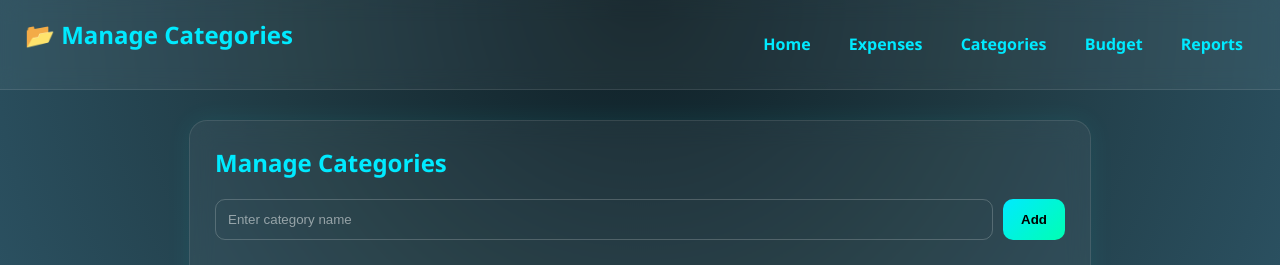
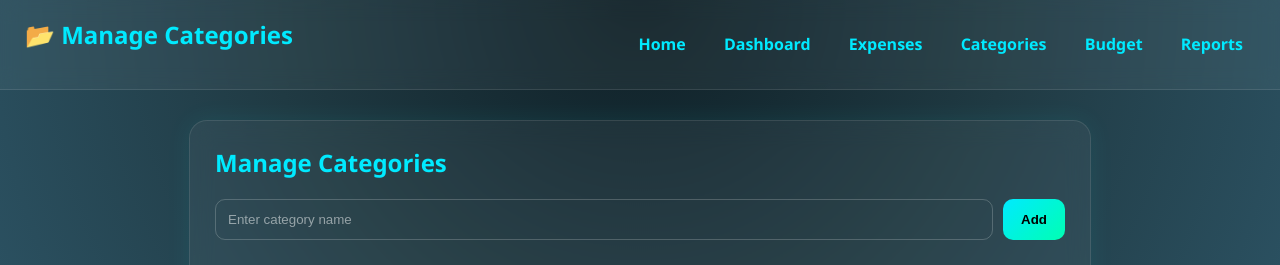
Before and after one commit to meawhilca/Monitoring_System, a PHP site: page /categories.php in a window 1280 px wide. Shown: the top 265 px of the page. Run offline with PHP 8.4, Linux system fonts and the light colour scheme; data that the repository does not hold is empty.

Commit message:
changes gamay

```diff
--- a/categories.php
+++ b/categories.php
@@ -201,7 +201,8 @@ a:hover {
    <h2>📂 Manage Categories</h2>
 
     <div class="nav">
-        <a href="dashboard.php">Home</a>
+        <a href="index.php">Home</a>
+        <a href="dashboard.php">Dashboard</a>
         <a href="expenses.php">Expenses</a>
         <a href="categories.php">Categories</a>
         <a href="set_budget.php">Budget</a>
```
